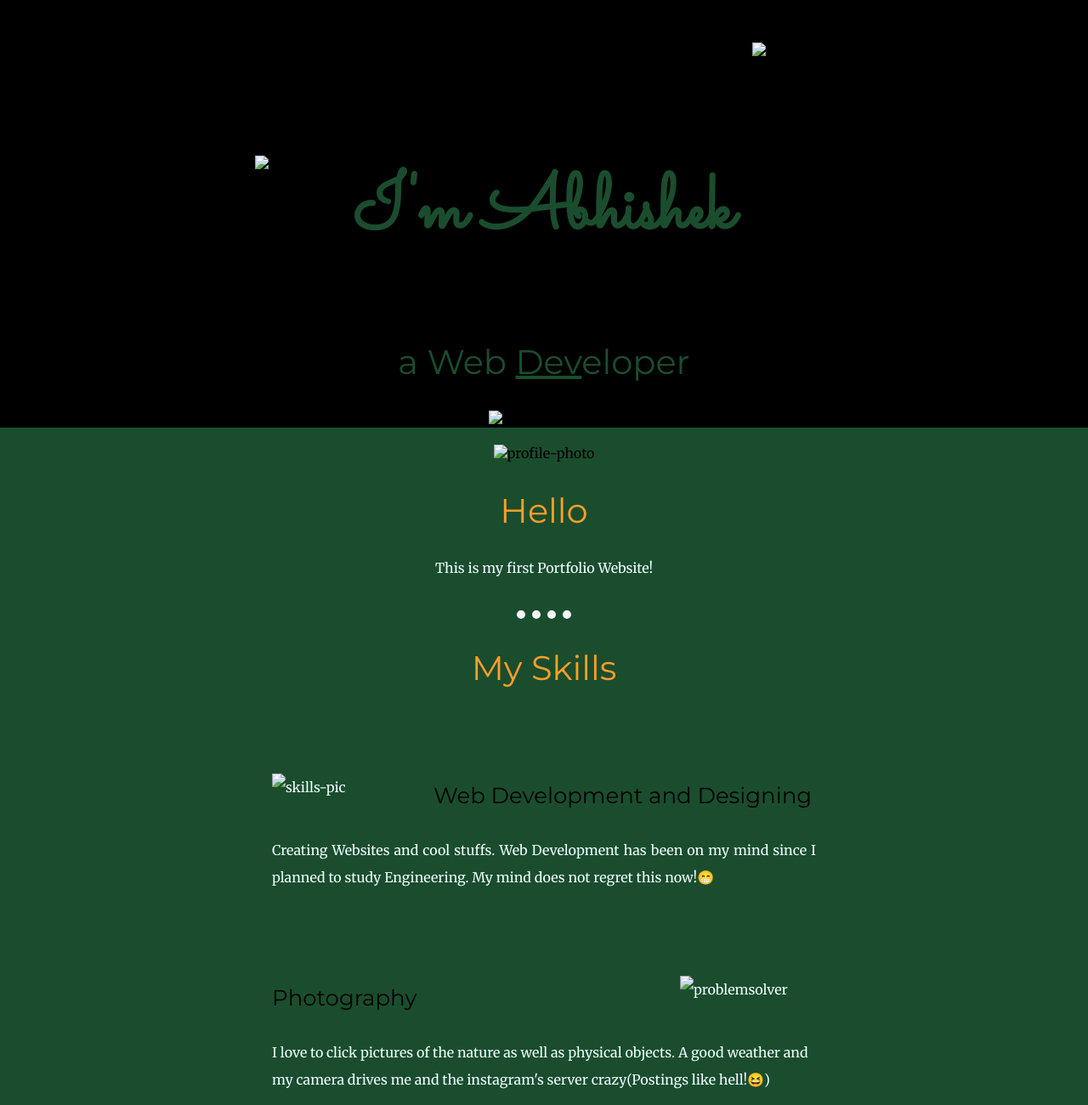
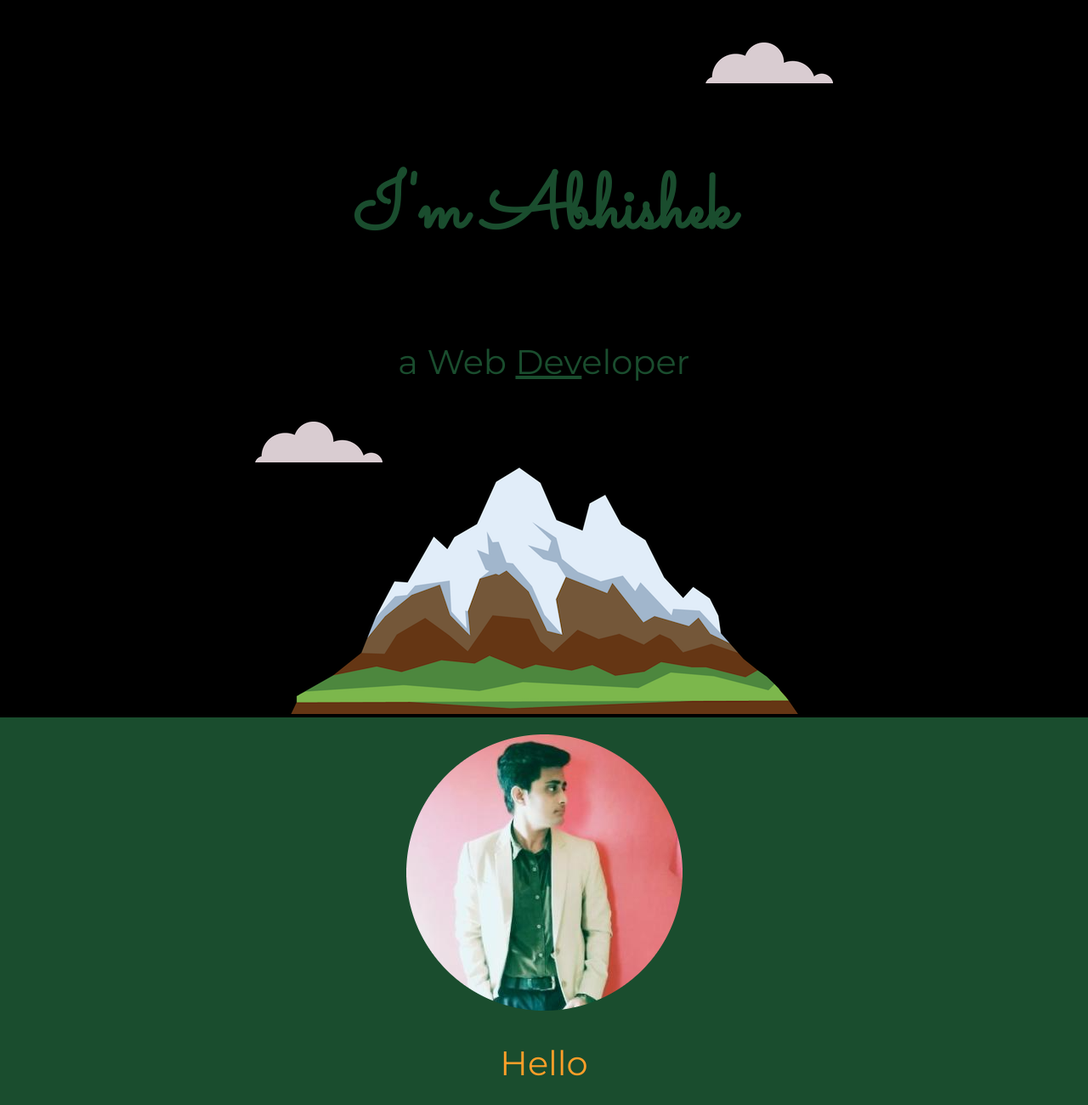
Before and after one commit to Abhishek14424/CSS-Website, a plain HTML site: page index.html in a window 1280 px wide. Shown: the top 1300 px of the page at 85% size. Drawn offline with Linux system fonts and the light colour scheme; a web font is replaced by a local one.

Commit message:
Update index.html

```diff
--- a/index.html
+++ b/index.html
@@ -5,23 +5,23 @@
     <meta http-equiv="X-UA-Compatible" content="IE=edge">
     <meta name="viewport" content="width=device-width, initial-scale=1.0">
     <title>Abhishek Singh</title>
-    <link rel="stylesheet" href="css/styles.css">
-    <link rel="icon" href="icons/favicon (1).ico">
+    <link rel="stylesheet" href="./styles.css">
+    <link rel="icon" href="./favicon (1).ico">
     <link rel="preconnect" href="https://fonts.googleapis.com">
 <link rel="preconnect" href="https://fonts.gstatic.com" crossorigin>
 <link href="https://fonts.googleapis.com/css2?family=Merriweather&family=Mochiy+Pop+One&family=Montserrat&family=Pacifico&family=Sacramento&family=Satisfy&display=swap" rel="stylesheet">
 </head>
 <body>
     <div class="top-container">
-        <img class="top-cloud" src="images/cloud.png" alt="cloud-img">
+        <img class="top-cloud" src="./cloud.png" alt="cloud-img">
         <h1>I'm Abhishek</h1>
         <h2 class="h2top">a Web <span>Dev</span>eloper</h2>
-        <img class="bottom-cloud" src="images/cloud.png" alt="cloud-img">
-        <img src="images/mountain.png" alt="mountain-img">
+        <img class="bottom-cloud" src="./cloud.png" alt="cloud-img">
+        <img src="./mountain.png" alt="mountain-img">
     </div>
     <div class="middle-container">
         <div class="profile">
-          <img src="images/dp.png" alt="profile-photo">
+          <img src="./dp.png" alt="profile-photo">
           <h2>Hello</h2>
           <p>This is my first Portfolio Website!</p>
         </div>
@@ -32,12 +32,12 @@
         <div class="skills">
           <h2>My Skills</h2>
           <div class="skill-row">
-            <img class="skillpic1" src="images/coding1.gif" alt="skills-pic">
+            <img class="skillpic1" src="./coding1.gif" alt="skills-pic">
             <h2>Web Development and Designing</h2>
             <p class="sp">Creating Websites and cool stuffs. Web Development has been on my mind since I planned to study Engineering. My mind does not regret this now!😁</p>
           </div>
           <div class="skill-row">
-            <img class="skillpic2" src="images/photo.gif" alt="problemsolver">
+            <img class="skillpic2" src="./photo.gif" alt="problemsolver">
             <h2>Photography</h2>
             <p>I love to click pictures of the nature as well as physical objects. A good weather and my camera drives me and the instagram's server crazy(Postings like hell!😆)</p>
           </div>
```
